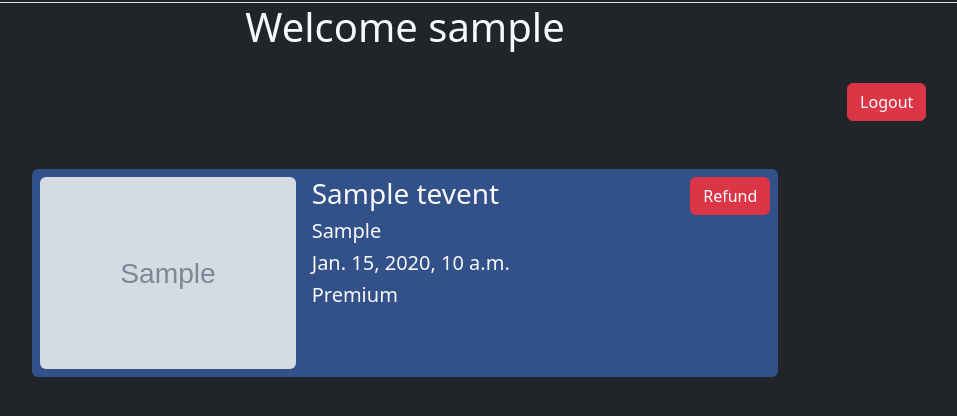
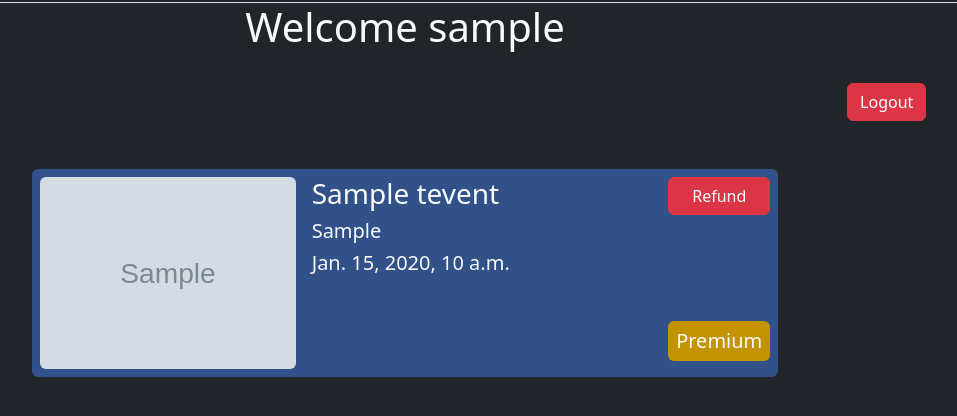
Before and after one commit to uwilledw/djangoTower, a Django app: page /users/ in a window 1280 px wide. Shown: the part 70-486 px from the top of the page, without its empty margins (235-1192 px from the left). Run offline with Django 5.2, Linux system fonts and the light colour scheme; a user stored in the database is signed in; tables that the repository leaves empty hold one stand-in row (values such as "Sample post"); grey boxes marked "Sample" are stand-in pictures.

Commit message:
premium ticket

```diff
--- a/tower/static/css/style.css
+++ b/tower/static/css/style.css
@@ -45,3 +45,7 @@ a {
 .bg-blue {
     background-color: #325188;
 }
+
+.bg-gold {
+    background-color: #c49303;
+}
--- a/tower/users/templates/accountPage.html
+++ b/tower/users/templates/accountPage.html
@@ -40,13 +40,13 @@
                 <h3>{{ t.tEvent.name }}</h3>
                 <h5>{{ t.tEvent.location }}</h5>
                 <h5>{{ t.tEvent.startDate }}</h5>
-                {% if t.isPremium %}
-                <h5 class="bg-red">Premium</h5>
-                {% endif %}
             </div>
         </div>
-        <div>
+        <div class="d-flex flex-column justify-content-between">
             <a href="{% url 'users:deleteTicket' id=t.id %}" title="Cancel ticket" class="btn btn-danger">Refund</a>
+            {% if t.isPremium %}
+            <h5 class="bg-gold rounded p-2">Premium</h5>
+            {% endif %}
         </div>
     </div>
     {% endfor %}
```
